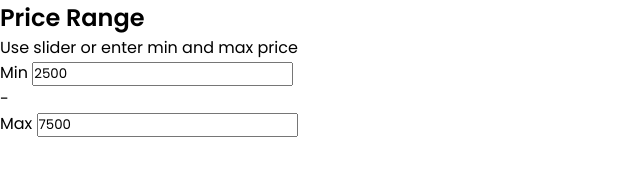
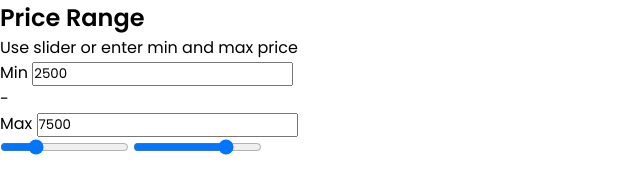
Before and after one commit to CaffeineJUN/price-range-slider-js, a plain HTML site: page index.html in a window 1280 px wide. Shown: the whole page, without its empty margins (0-640 px from the left). Drawn offline with Linux system fonts and the light colour scheme.

Commit message:
range bar add

```diff
--- a/index.html
+++ b/index.html
@@ -27,6 +27,11 @@
             <div class="slider">
                 <div class="progress"></div>
             </div>
+            <div class="range-input">
+                <input type="range" class="range-min" min="0" max="10000" value="2500" step="100" />
+                <input type="range" class="range-max" min="0" max="10000" value="7500" step="100" />
+            </div>
         </div>
+        <script src="script.js"></script>
     </body>
 </html>
```
